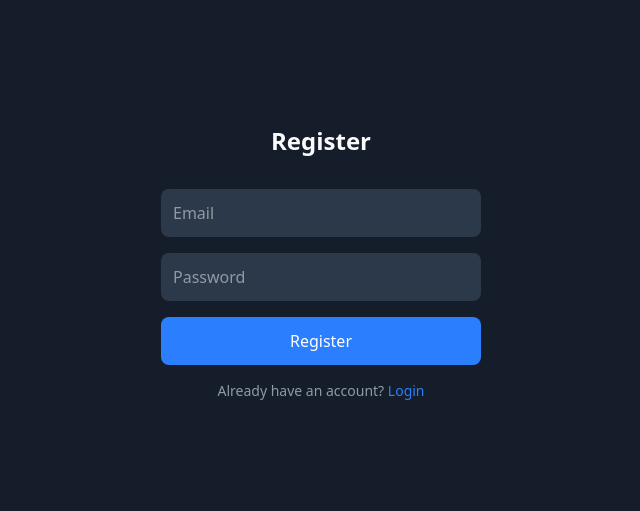
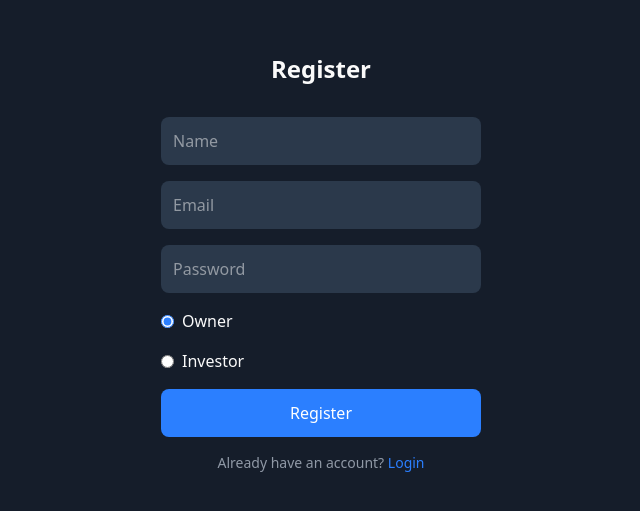
Before and after one commit to ussama-alione-dev/crowfunder-frontend, a React (Vite) app in the folder client/: page /register in a window 1280 px wide. Shown: the part 137-648 px from the top of the page, without its empty margins (319-959 px from the left). Built offline with nearby package versions, Linux system fonts and the light colour scheme.

Commit message:
feat: implement registration functionality with form handling and API integration

```diff
--- a/client/src/components/Sidebar.jsx
+++ b/client/src/components/Sidebar.jsx
@@ -7,6 +7,7 @@ import {
     LogOut,
     MousePointer2,
 } from "lucide-react";
+import { useSelector } from "react-redux";
 
 import avatar from "../assets/avatar.jpg";
 
@@ -30,6 +31,9 @@ const NAVLINKS = {
 };
 
 const Sidebar = () => {
+    const { user } = useSelector((state) => state.auth);
+
+    console.log(user);
     return (
         <aside className="w-80  relative min-h-screen border-r border-secondary bg-background  p-4">
             <div className="mb-16 border-b border-secondary pb-4 mt-10 flex items-center font-semibold text-xl gap-2">
--- a/client/src/pages/Register.jsx
+++ b/client/src/pages/Register.jsx
@@ -1,20 +1,129 @@
-import { Link } from "react-router-dom";
+import { Link, useNavigate } from "react-router-dom";
+import { useState } from "react";
+import { useDispatch } from "react-redux";
+import { login } from "../store/slices/authSlice";
+import toast from "react-hot-toast";
+
+import { registerApi } from "../services/authApi";
 
 const Register = () => {
+    const [email, setEmail] = useState("");
+    const [name, setName] = useState("");
+    const [password, setPassword] = useState("");
+    const [role, setRole] = useState("owner");
+    const [formError, setFormError] = useState("");
+
+    const dispatch = useDispatch();
+    const navigate = useNavigate();
+    const handleRegister = async (e) => {
+        e.preventDefault();
+
+        try {
+            const { token, user } = await registerApi(
+                name,
+                email,
+                password,
+                role,
+            );
+
+            localStorage.setItem("token", token);
+
+            dispatch(login({ token, user }));
+            localStorage.setItem("user", JSON.stringify(user));
+
+            toast.success("Registration successful!");
+            navigate("/login");
+        } catch (error) {
+            console.log(error);
+            if (error.message) {
+                setFormError({ message: error.message });
+
+                return;
+            }
+
+            setFormError(error.errors);
+        }
+    };
+
     return (
         <div className="min-h-screen flex items-center flex-col justify-center">
             <h1 className="text-2xl  font-bold mb-4">Register</h1>
-            <form action="" className="w-1/4  flex flex-col gap-4 mt-4">
+
+            {formError && formError.message && (
+                <span className="text-red-500 text-sm">
+                    {formError.message}
+                </span>
+            )}
+            <form
+                onSubmit={handleRegister}
+                className="w-1/4  flex flex-col gap-4 mt-4"
+            >
+                <input
+                    className="bg-accent p-3 rounded-md border-none outline-none focus:ring-2 focus:ring-primary transition-all duration-200"
+                    type="text"
+                    placeholder="Name"
+                    value={name}
+                    onChange={(e) => setName(e.target.value)}
+                />
+                {formError && Array.isArray(formError) && (
+                    <span className="text-red-500 text-sm">
+                        {formError
+                            ?.filter((error) => error.field === "name")
+                            .map((error) => error.message)
+                            .join(", ")}
+                    </span>
+                )}
                 <input
                     className="bg-accent p-3 rounded-md border-none outline-none focus:ring-2 focus:ring-primary transition-all duration-200"
                     type="email"
                     placeholder="Email"
+                    value={email}
+                    onChange={(e) => setEmail(e.target.value)}
                 />
+                {formError && Array.isArray(formError) && (
+                    <span className="text-red-500 text-sm">
+                        {formError
+                            ?.filter((error) => error.field === "email")
+                            .map((error) => error.message)
+                            .join(", ")}
+                    </span>
+                )}
                 <input
                     className="bg-accent p-3 rounded-md border-none outline-none focus:ring-2 focus:ring-primary transition-all duration-200"
                     type="password"
                     placeholder="Password"
+                    value={password}
+                    onChange={(e) => setPassword(e.target.value)}
                 />
+                {formError && Array.isArray(formError) && (
+                    <span className="text-red-500 text-sm">
+                        {formError
+                            ?.filter((error) => error.field === "password")
+                            .map((error) => error.message)
+                            .join(", ")}
+                    </span>
+                )}
+                {["owner", "investor"].map((r) => (
+                    <label key={r} className="flex  items-center gap-2">
+                        <input
+                            type="radio"
+                            name="role"
+                            value={r}
+                            checked={role === r}
+                            onChange={() => setRole(r)}
+                            className="accent-primary"
+                        />
+                        {r.charAt(0).toUpperCase() + r.slice(1)}
+                    </label>
+                ))}
+                {formError && Array.isArray(formError) && (
+                    <span className="text-red-500 text-sm">
+                        {formError
+                            ?.filter((error) => error.field === "role")
+                            .map((error) => error.message)
+                            .join(", ")}
+                    </span>
+                )}
                 <button
                     className="bg-primary text-white p-3 rounded-md hover:bg-primary/90 cursor-pointer transition-colors duration-200"
                     type="submit"
--- a/client/src/services/authApi.js
+++ b/client/src/services/authApi.js
@@ -14,4 +14,19 @@ const loginApi = async (email, password) => {
     }
 };
 
-export { loginApi };
+const registerApi = async (name, email, password, role) => {
+    try {
+        const res = await axios.post("/api/auth/register", {
+            name,
+            email,
+            password,
+            role,
+        });
+
+        return res.data;
+    } catch (error) {
+        throw error.response.data;
+    }
+};
+
+export { loginApi, registerApi };
--- a/client/src/store/store.js
+++ b/client/src/store/store.js
@@ -1,9 +1,11 @@
 import { configureStore } from "@reduxjs/toolkit";
 import projectsReducer from "./slices/projectsSlice";
+import authReducer from "./slices/authSlice";
 
 const store = configureStore({
     reducer: {
         projects: projectsReducer,
+        auth: authReducer,
     },
 });
 
```
